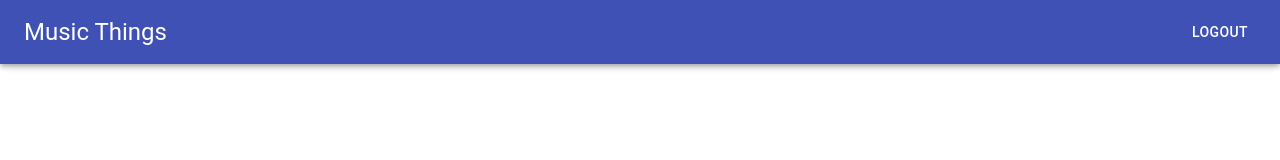
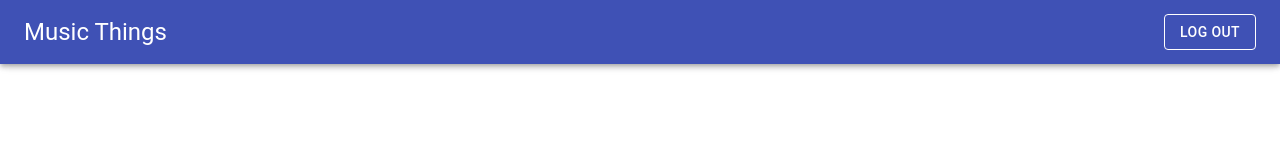
Before and after one commit to devarcher/musicapp, a React (Create React App) app: page / in a window 1280 px wide. Shown: the top 160 px of the page. Built offline with nearby package versions, Linux system fonts and the light colour scheme.

Commit message:
alternating button functioning

```diff
--- a/src/App.js
+++ b/src/App.js
@@ -10,10 +10,10 @@ class App extends React.Component {
     loggedIn: true
   };
 
-  logOutHandler = (e) => {
+  logOutHandler = e => {
     e.preventDefault();
-    this.setState({ loggedIn: false })
-  }
+    this.setState({ loggedIn: false });
+  };
 
   render() {
     const { loggedIn } = this.state;
--- a/src/Layouts/Header.js
+++ b/src/Layouts/Header.js
@@ -25,13 +25,18 @@ export default function ButtonAppBar(props) {
           <Typography variant="h5" className={classes.title}>
             Music Things
           </Typography>
-          <Button
-          color="inherit"
-          onClick={e => {
-            logOutHandler(e)
-          }}>
-            {loggedIn ? "LogOut" : ""}
-          </Button>
+          {loggedIn && (
+            <Button
+              variant="outlined"
+              color="inherit"
+              onClick={e => {
+                logOutHandler(e);
+              }}
+            >
+              {" "}
+              LOG OUT
+            </Button>
+          )}
         </Toolbar>
       </AppBar>
     </div>
--- a/src/Layouts/LoginBody.js
+++ b/src/Layouts/LoginBody.js
@@ -69,7 +69,8 @@ const LoginBody = () => {
               variant="contained"
               type="submit"
               color="primary"
-              className="subButton">
+              className="subButton"
+            >
               Submit
             </Button>
           </Grid>
```
